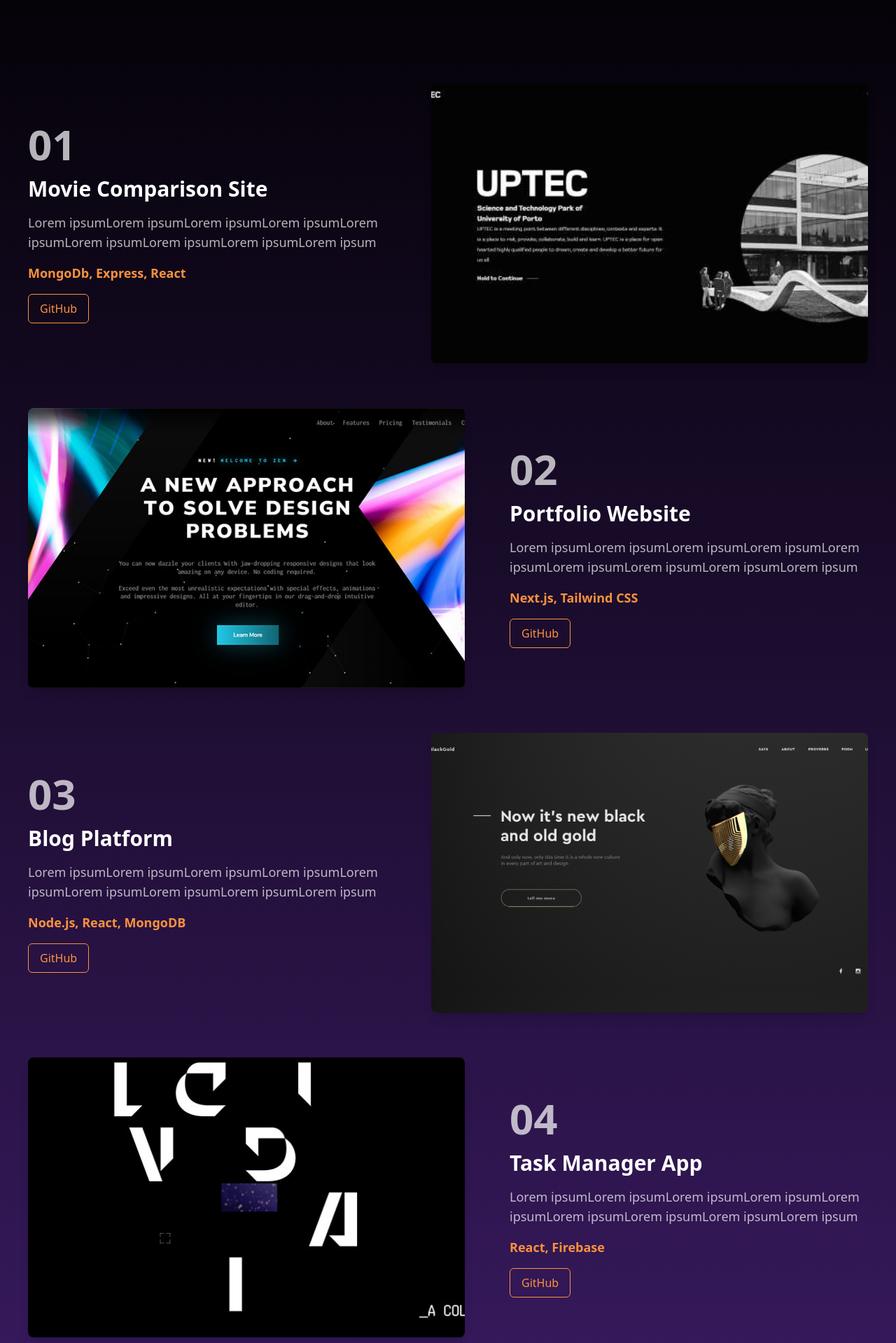
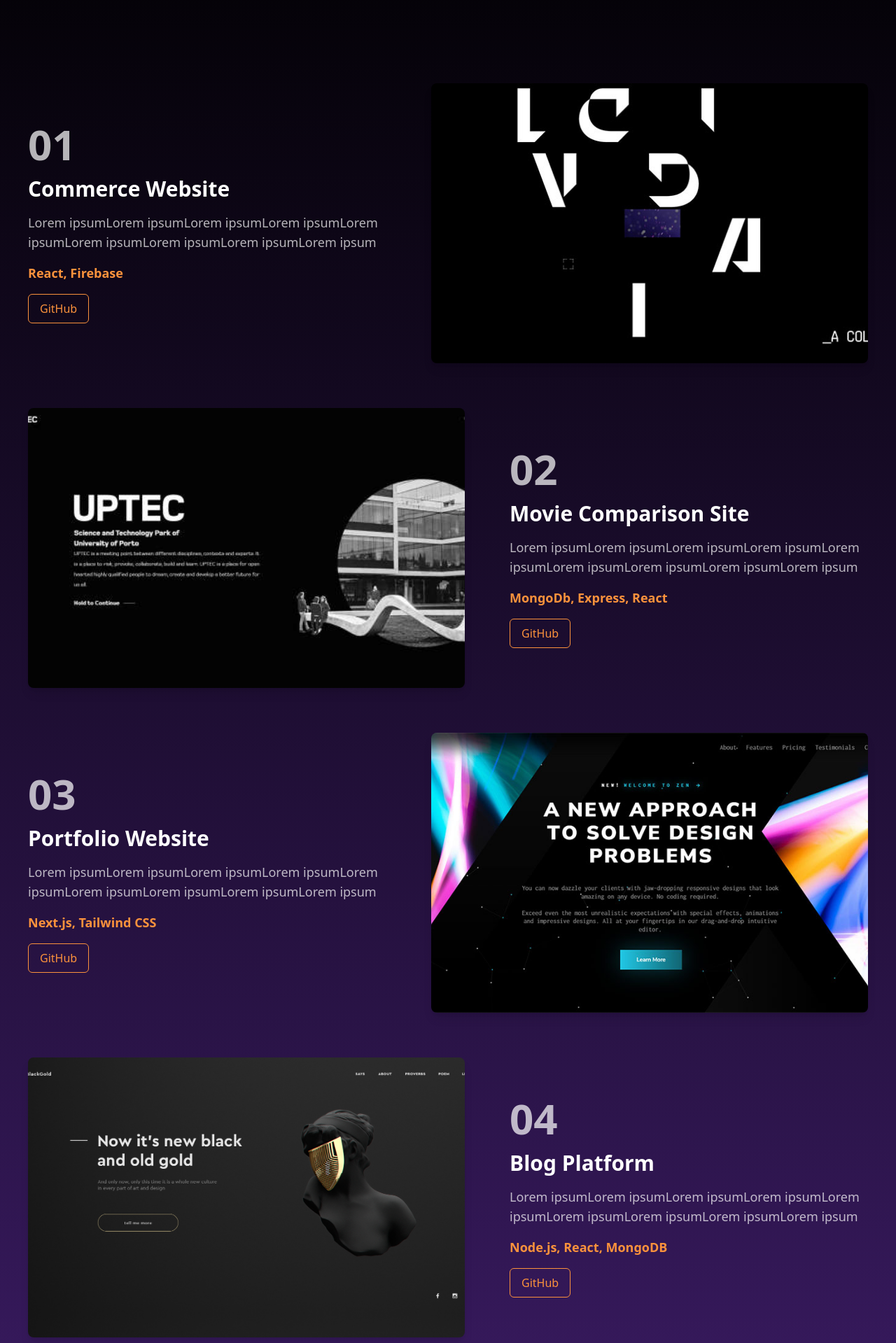
Before and after one commit to bolajeee/my-latest-portfolio, a Next.js app: page / in a window 1280 px wide. Shown: the part 1761-3680 px from the top of the page at 70% size. Built offline with nearby package versions, Linux system fonts and the light colour scheme.

Commit message:
Update Portfolio.tsx

```diff
--- a/src/components/Portfolio.tsx
+++ b/src/components/Portfolio.tsx
@@ -8,6 +8,14 @@ import proj3 from "../assets/proj3.png";
 import proj4 from "../assets/proj4.jpg";
 
 const projects = [
+  {
+    title: "Commerce Website",
+    desc: "Lorem ipsumLorem ipsumLorem ipsumLorem ipsumLorem ipsumLorem ipsumLorem ipsumLorem ipsumLorem ipsum",
+    devstack: "React, Firebase",
+    git: "https://github.com/bolajeee/MernFullstackApp ",
+    // link: "#",
+    src: proj4,
+  },
   {
     title: "Movie Comparison Site",
     desc: "Lorem ipsumLorem ipsumLorem ipsumLorem ipsumLorem ipsumLorem ipsumLorem ipsumLorem ipsumLorem ipsum",
@@ -31,14 +39,6 @@ const projects = [
     git: "https://github.com/bolajeee/AI-summarizer",
     // link: "https://bolajeee.github.io/AI-summarizer/",
     src: proj3,
-  },
-  {
-    title: "Task Manager App",
-    desc: "Lorem ipsumLorem ipsumLorem ipsumLorem ipsumLorem ipsumLorem ipsumLorem ipsumLorem ipsumLorem ipsum",
-    devstack: "React, Firebase",
-    git: "https://github.com/bolajeee/coc-stat-landing-page",
-    // link: "#",
-    src: proj4,
   },
 ];
 
```
